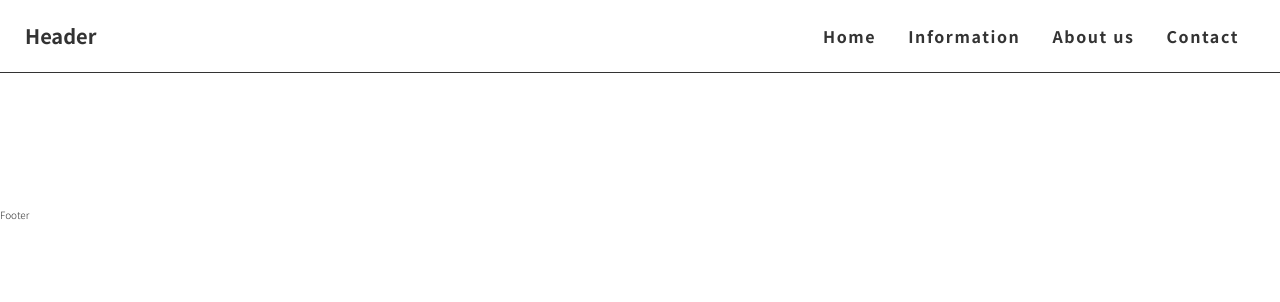
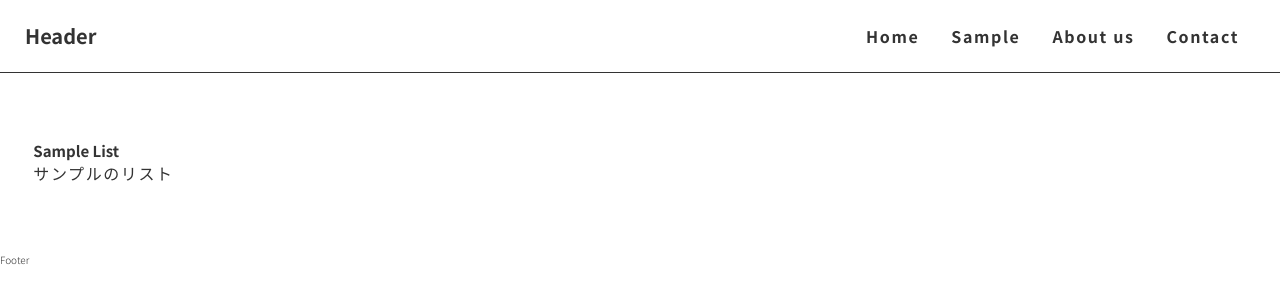
Before and after one commit to masayuki-abe/nuxt-sample, a Nuxt app: page /sample in a window 1280 px wide. Shown: the top 302 px of the page. Built offline with nearby package versions, Linux system fonts and the light colour scheme.

Commit message:
下層ページの作成とコンポネント名修正

```diff
--- a/components/atoms/buttons/hamburger.vue
+++ b/components/atoms/buttons/hamburger.vue
@@ -1,5 +1,8 @@
 <template>
-  <div class="btn-hamburger" @click="btnMenu">
+  <div
+    class="btn-hamburger"
+    @click="btnMenu"
+  >
     <span />
     <span />
     <span />
--- a/components/molecules/lists/navilist.vue
+++ b/components/molecules/lists/navilist.vue
@@ -6,8 +6,8 @@
       </Nuxt-link>
     </li>
     <li>
-      <Nuxt-link to="/information/">
-        Information
+      <Nuxt-link to="/sample/">
+        Sample
       </Nuxt-link>
     </li>
     <li>
--- /dev/null
+++ b/components/templates/SampleList.vue
@@ -0,0 +1,10 @@
+<template>
+  <main>
+    <section id="sample-list__box01" class="common-box">
+      <h2>Sample List</h2>
+      <p class="common-txt">
+        サンプルのリスト
+      </p>
+    </section>
+  </main>
+</template>
--- /dev/null
+++ b/pages/sample/index.vue
@@ -0,0 +1,13 @@
+<template>
+  <SampleList />
+</template>
+
+<script>
+import SampleList from '@/components/templates/SampleList.vue'
+
+export default {
+  components: {
+    SampleList
+  }
+}
+</script>
```
